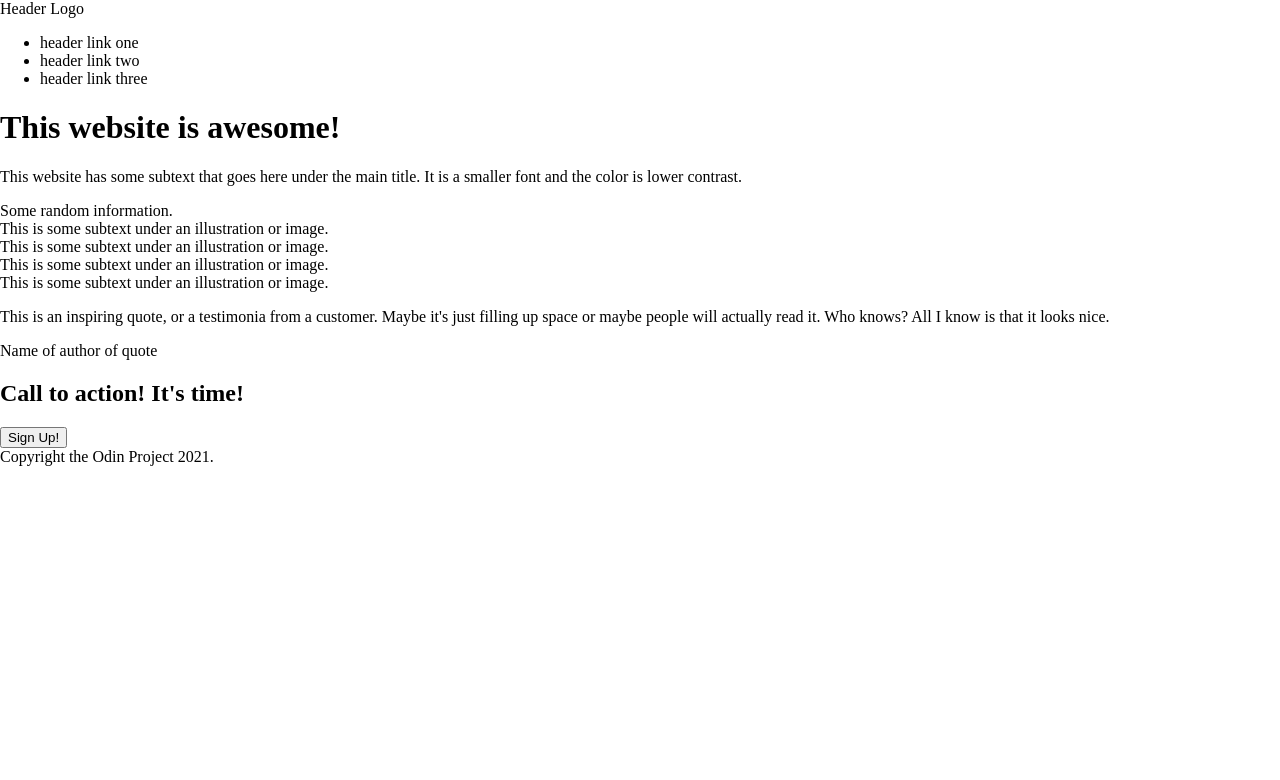
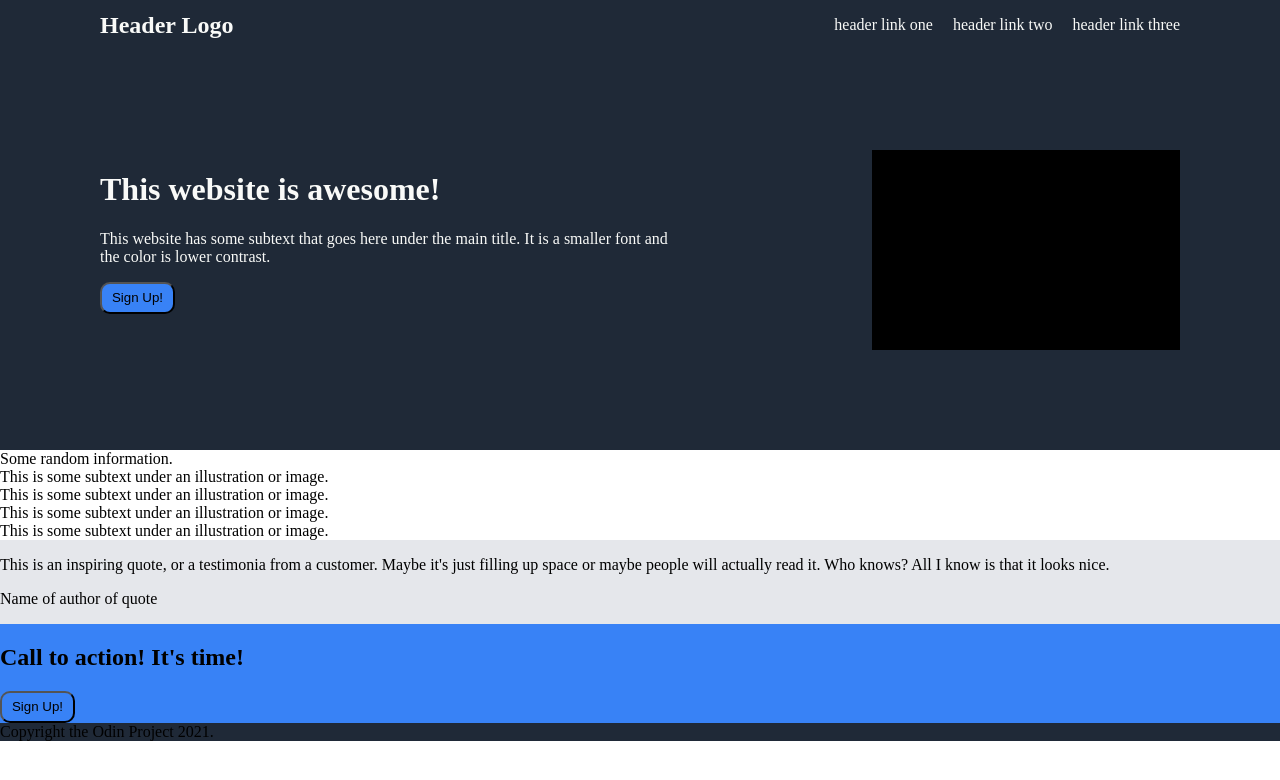
Before and after one commit to jmcgallia/odin-landing-page, a plain HTML site: page index.html in a window 1280 px wide. Drawn offline with Linux system fonts and the light colour scheme.

Commit message:
Add CSS for upper page. Update html.

```diff
--- a/index.html
+++ b/index.html
@@ -22,6 +22,7 @@
         <div class="sign-up">
             <h1>This website is awesome!</h1>
             <p>This website has some subtext that goes here under the main title. It is a smaller font and the color is lower contrast.</p>
+            <button class="sign-up-button">Sign Up!</button>
         </div>
         <div class="main-title-image">
             <div class="image-placeholder"></div>
@@ -62,7 +63,7 @@
             <div class="action-content">
                 <h2>Call to action! It's time!</h2>
             </div>
-            <button class="sign-up">Sign Up!</button>
+            <button class="sign-up-button">Sign Up!</button>
         </div>
     </div>
 
--- a/style.css
+++ b/style.css
@@ -1,4 +1,71 @@
 body {
     padding: 0;
     margin: 0;
+    display: flex;
+    flex-direction: column;
 }
+
+.header,
+.main-title,
+.footer {
+    background-color: #1F2937;
+}
+
+.action-area,
+.sign-up-button {
+    background-color: #3882F6;
+}
+
+.quote-area {
+    background-color: #E5E7EB;
+}
+
+.header {
+    display: flex;
+    justify-content: space-between;
+    align-items: center;
+    padding: 0 100px;
+}
+
+.header-name {
+    font-size: 24px;
+    font-weight: bolder;
+}
+
+.sign-up {
+    color: #F9FAF8;
+}
+
+ul,
+.header-name {
+    color: #F9FAF8;
+}
+
+ul {
+    display: flex;
+}
+
+li {
+    list-style: none;
+    margin-left: 20px;
+}
+
+.main-title {
+    display: flex;
+    padding: 100px;
+    /*justify-content: space-between;*/
+
+}
+
+.main-title-image {
+    background-color: black;
+    height: 200px;
+    width: 400px;
+    margin-left: 200px;
+}
+
+button {
+    width: 75px;
+    height: 32px;
+    border-radius: 10px;
+}
```
